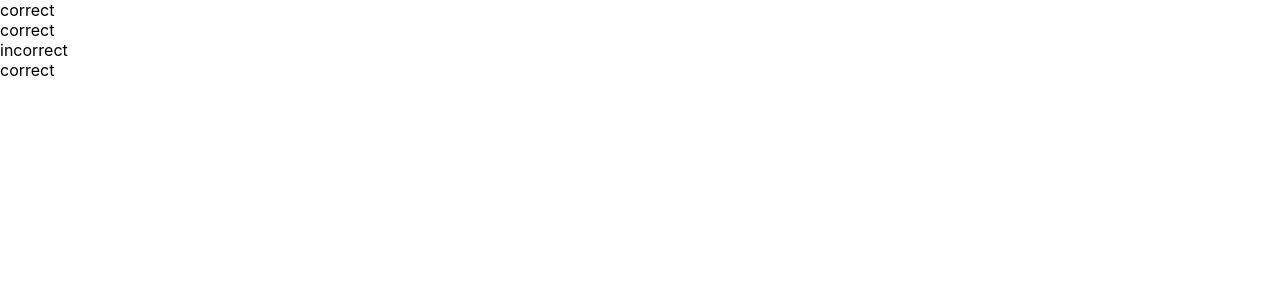
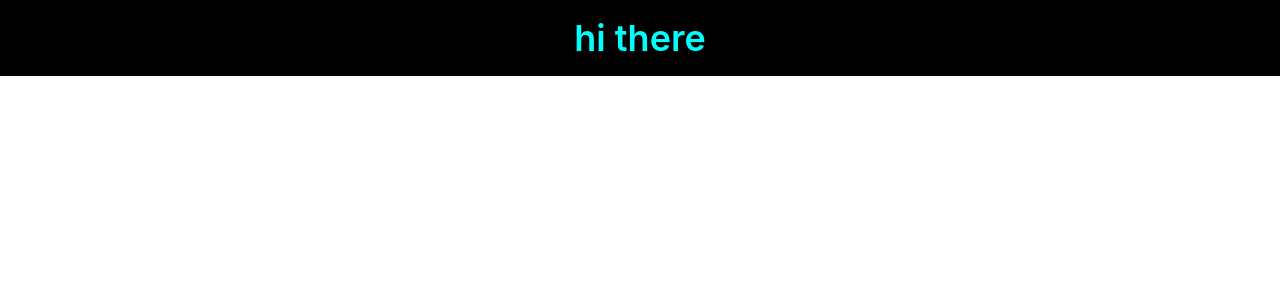
Before and after one commit to QyujinLee/react_tutorials, a React (Create React App) app: page / in a window 1280 px wide. Shown: the top 300 px of the page. Built offline with nearby package versions, Linux system fonts and the light colour scheme.

Commit message:
JSX 문법 알아보기(2)

```diff
--- a/src/App.js
+++ b/src/App.js
@@ -5,51 +5,20 @@ import MyName from './MyName';
 
   class App extends Component {
     render() {
-      const name = "gyujin";
-      const num = 1;
+      // const style = {
+      //   // css에서는 'background-color'라고 썼지만 JSX로는 카멜케이스 적용
+      //   backgroundColor: 'black',
+      //   padding: '16px',
+      //   color: 'white',
+      //   fontSize: '20px'
+      // };
+
       return(
         <Fragment>
-          <div>
-            {
-              1+1 == 2 ? "correct" : "incorrect"
-            }
+          {/* 변수의 실제 값은 {변수명} 으로 표현 */}
+          <div className="App">
+            hi there
           </div>
-          <div>
-            {
-              // true가 아니라면 아무 값도 표시 하지 않는 && 연산자
-              name === "gyujin" && <div>correct</div>
-            }
-          </div>
-
-          {/*
-            cf) 주석 처리 시 주석 기호를 {}안에 넣어 표기
-          */}
-
-          {/* IIFE(즉시실행함수표현)*/}
-          <div>
-            {
-              (function() {
-                if(num === 2) {
-                  return <div>correct</div>
-                } else {
-                  return <div>incorrect</div>
-                }
-              })()
-            }
-          </div>
-
-          <div>
-            { // 화살표 함수
-              (() => { // this, arguments, super 등의 개념이 없음
-                if(num === 1) {
-                  return <div>correct</div>
-                } else {
-                  return <div>incorrect</div>
-                }
-              })()
-            }
-          </div>
-
         </Fragment>
       );
     }
```
